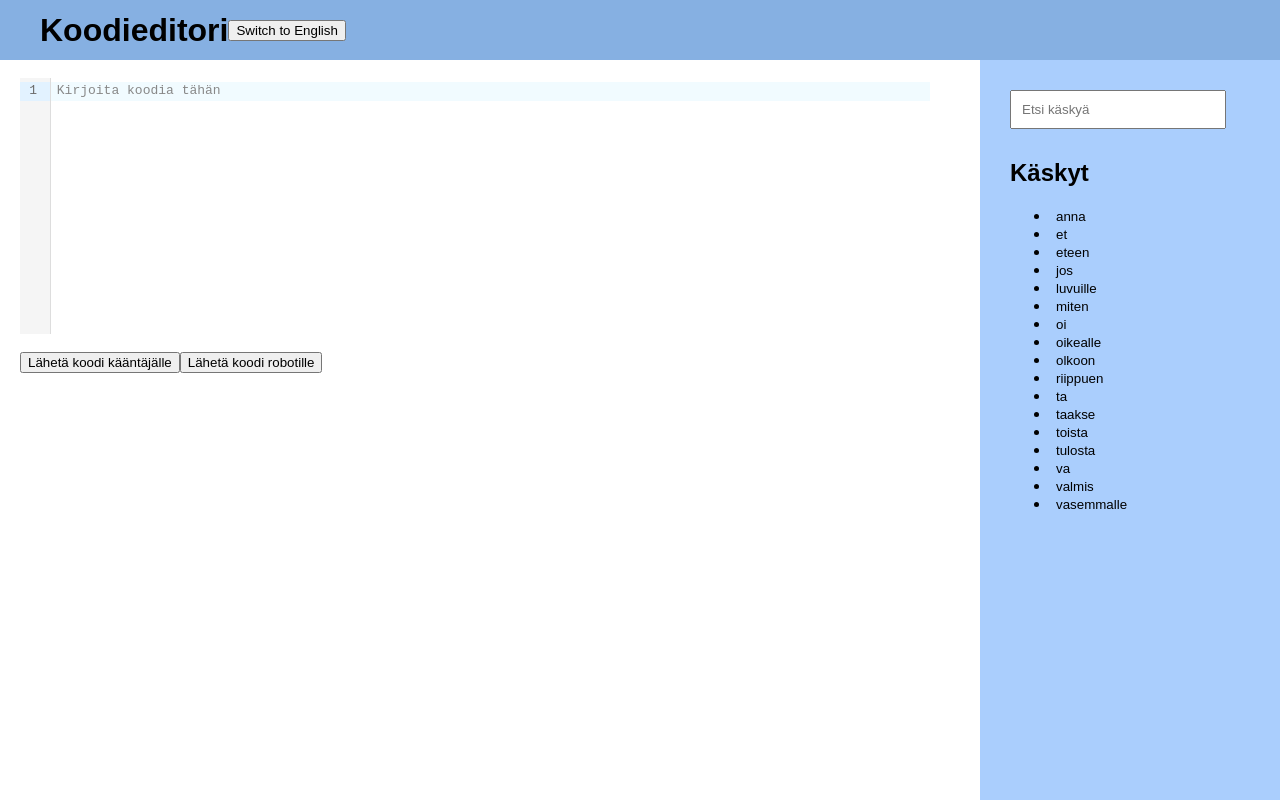
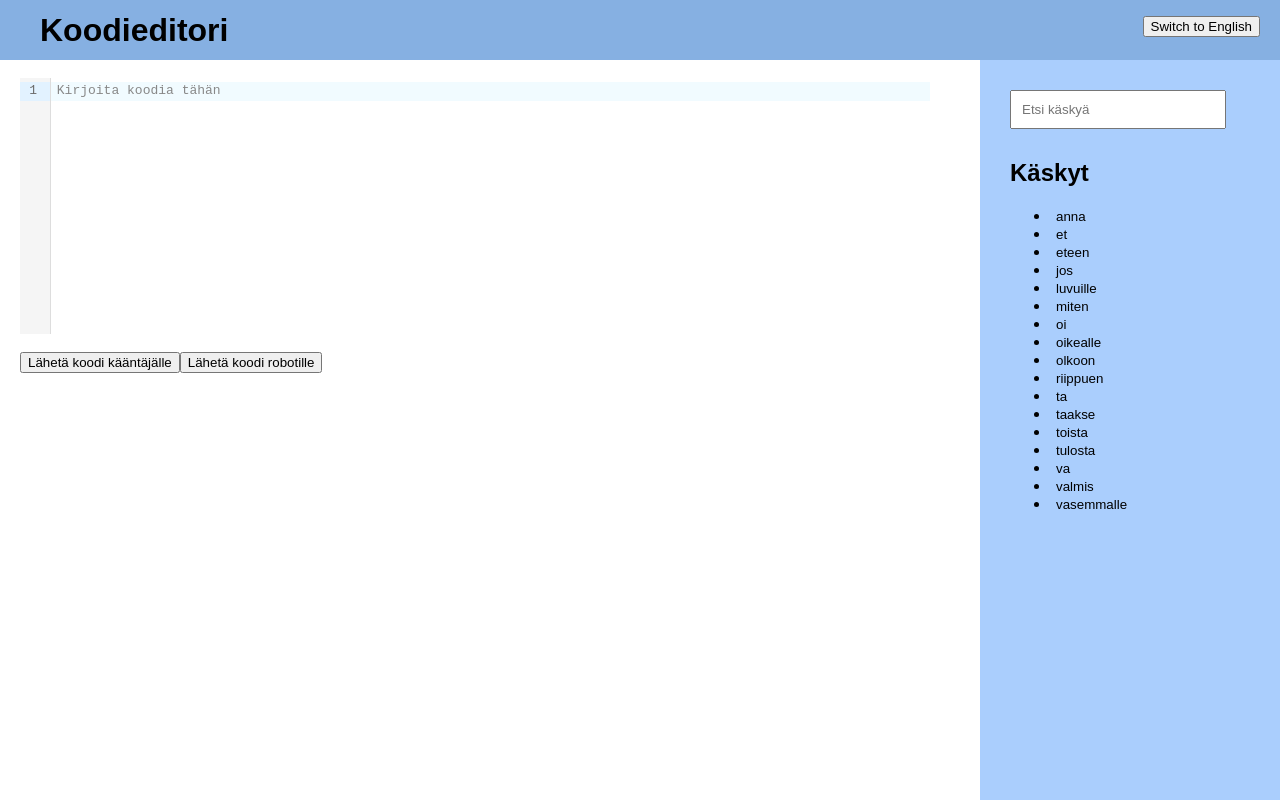
Before and after one commit to robottikoodieditori/ohtuprojekti-robottikoodieditori, a React (Create React App) app in the folder frontend/: page / in a window 1280 px wide. Built offline with nearby package versions, Linux system fonts and the light colour scheme; no server answers.

Commit message:
ui fixes
Co-authored-by: iidaw <iida.w.bjorn@gmail.com>

```diff
--- a/frontend/src/components/navbar.js
+++ b/frontend/src/components/navbar.js
@@ -3,16 +3,18 @@ import { LanguageContext } from '../contexts/languagecontext';
 import '../index.css';
 
 const Navbar = () => {
-    const { language, toggleLanguage, translations } = useContext(LanguageContext);  // Changed switchLanguage to toggleLanguage
+    const { language, toggleLanguage, translations } = useContext(LanguageContext);
 
     console.log("Navbar is rendering with language:", language);
 
     return (
-        <div className={'navbar'} id='navbar'>
+        <div className="navbar" id="navbar">
             <h1>{translations.navbar}</h1>
-            <button onClick={toggleLanguage}>  {/* Directly using toggleLanguage from context */}
-                {language === 'fi' ? 'Switch to English' : 'Vaihda suomeksi'}
-            </button>
+            <div className="navbar-button-container">
+                <button onClick={toggleLanguage}>
+                    {language === 'fi' ? 'Switch to English' : 'Vaihda suomeksi'}
+                </button>
+            </div>
         </div>
     );
 }
--- a/frontend/src/index.css
+++ b/frontend/src/index.css
@@ -16,6 +16,13 @@ h1 {
   display: flex;
   justify-content: space-between;
   align-items: center;
+  padding: 0 20px;
+}
+
+.navbar-button-container {
+  position: absolute;
+  right: 0;
+  top: 2%;
   padding: 0 20px;
 }
 
@@ -57,7 +64,7 @@ h1 {
 }
 
 .buttonsidebar:hover {
-  text-shadow: 0px 0px 5px #FFF;
+  text-shadow: 0px 0px 5px #0400ff;
 }
 
 .editorview {
```
